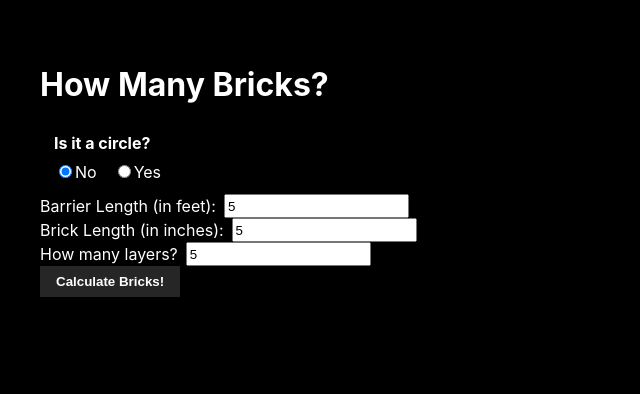
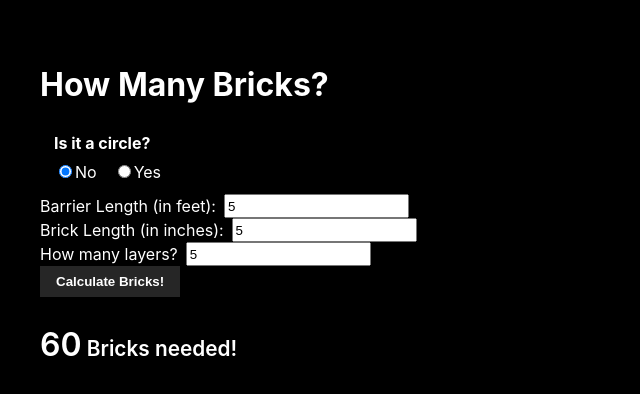
Before and after one commit to bluejillo/howmanybircks, a React (Vite) app: page / in a window 1280 px wide. Both pictures are taken after typing "5", "5", "5" into the empty fields and a click on the button "Calculate Bricks!". Shown: the top 394 px of the page, without its empty margins (0-640 px from the left). Built offline with nearby package versions, Linux system fonts and the light colour scheme.

Commit message:
Finishing calculation functionality

```diff
--- a/src/App.jsx
+++ b/src/App.jsx
@@ -34,13 +34,24 @@ const StyledSubmitButton = styled.button`
     }
 `;
 
-function BarrierMeasurement({isCircleBarrier, handleBarrierMeasurementChange}) {
+const CalculatedBrickDisplay = styled.div`
+    font-weight: 600;
+    font-size: 1.3rem;
+    margin-block-start: 1.5rem;
+`;
+
+const CalculatedBrickSpan = styled.span`
+    font-size: 2rem;
+`;
+
+//does not need to be a function
+function BarrierMeasurement({isCircleBarrier, handleTextInputChange, setBarrierMeasurement}) {
     if(isCircleBarrier) {
         return (
             <StyledInputGroup>
-                <label htmlFor={'barrierRadius'}>Barrier Radius (in feet):</label>
-                <input type={"number"} id={'barrierRadius'}
-                    onChange={handleBarrierMeasurementChange}/>
+                <label htmlFor={'barrierDiameter'}>Barrier Diameter (in feet):</label>
+                <input type={"number"} id={'barrierDiameter'}
+                    onChange={(e) => handleTextInputChange(e, setBarrierMeasurement)}/>
             </StyledInputGroup>
         )
     } else {
@@ -48,9 +59,20 @@ function BarrierMeasurement({isCircleBarrier, handleBarrierMeasurementChange}) {
             <StyledInputGroup>
                 <label htmlFor={'barrierLength'}>Barrier Length (in feet):</label>
                 <input type={"number"} id={'barrierLength'}
-                    onChange={handleBarrierMeasurementChange}/>
+                    onChange={(e) => handleTextInputChange(e, setBarrierMeasurement)}/>
             </StyledInputGroup>
         )
+    }
+}
+
+function CalculatedBricks({calculatedBrickNum}) {
+    if(calculatedBrickNum > 0) {
+        return(
+            <CalculatedBrickDisplay>
+                <CalculatedBrickSpan>{calculatedBrickNum}</CalculatedBrickSpan>
+                <span> Bricks needed!</span>
+            </CalculatedBrickDisplay>
+        );
     }
 }
 
@@ -59,29 +81,22 @@ function App() {
     const [barrierMeasurement, setBarrierMeasurement] = useState(0);
     const [brickLength, setBrickLength] = useState(0);
     const [brickLayers, setBrickLayers] = useState(0);
+    const [calculatedBrickNum, setCalculatedBrickNum] = useState(0);
     const handleBarrierTypeChange = (e) => {
         e.preventDefault();
         setIsCircleBarrier(e.target.value);
     };
-    const handleBarrierMeasurementChange = (e) => {
+    const handleTextInputChange = (e, callback) => {
         e.preventDefault();
-        setBarrierMeasurement(parseInt(e.target.value));
-    };
-    const handleBrickLengthChange = (e) => {
-        e.preventDefault();
-        setBrickLength(e.target.value);
-    };
-    const handleBrickLayersChange = (e) => {
-        e.preventDefault();
-        setBrickLayers(e.target.value);
-    };
+        callback(parseInt(e.target.value));
+    }
     const calculateBricks = (e) => {
         e.preventDefault();
-        console.log('fired')
-        let barrierLengthInches;
-        if(barrierMeasurement === 2) {
-            console.log('got here')
+        let barrierLengthInches = barrierMeasurement * 12 * brickLayers;
+        if(isCircleBarrier) {
+            barrierLengthInches = Math.PI.toFixed(3) * barrierLengthInches;
         }
+        setCalculatedBrickNum(Math.ceil(barrierLengthInches / brickLength));
     };
     return (
         <>
@@ -102,20 +117,22 @@ function App() {
                 </StyledFieldSet>
             </StyledInputGroup>
             <BarrierMeasurement isCircleBarrier={isCircleBarrier}
-                handleBarrierMeasurementChange={handleBarrierMeasurementChange}/>
+                handleTextInputChange={handleTextInputChange}
+                setBarrierMeasurement={setBarrierMeasurement}/>
             <StyledInputGroup>
                 <label htmlFor={'brickMeasurement'}>
                     Brick Length (in inches):
                 </label>
                 <input type={'number'} id={'brickMeasurement'}
-                    onChange={handleBrickLengthChange}/>
+                    onChange={(e) => handleTextInputChange(e, setBrickLength)}/>
             </StyledInputGroup>
             <StyledInputGroup>
                 <label htmlFor={'brickLayers'}>How many layers?</label>
                 <input type={'number'} id={'brickLayers'}
-                    onChange={handleBrickLayersChange}/>
+                    onChange={(e) => handleTextInputChange(e, setBrickLayers)}/>
             </StyledInputGroup>
             <StyledSubmitButton onClick={calculateBricks}>Calculate Bricks!</StyledSubmitButton>
+            <CalculatedBricks calculatedBrickNum={calculatedBrickNum}/>
         </>
     )
 }
```
